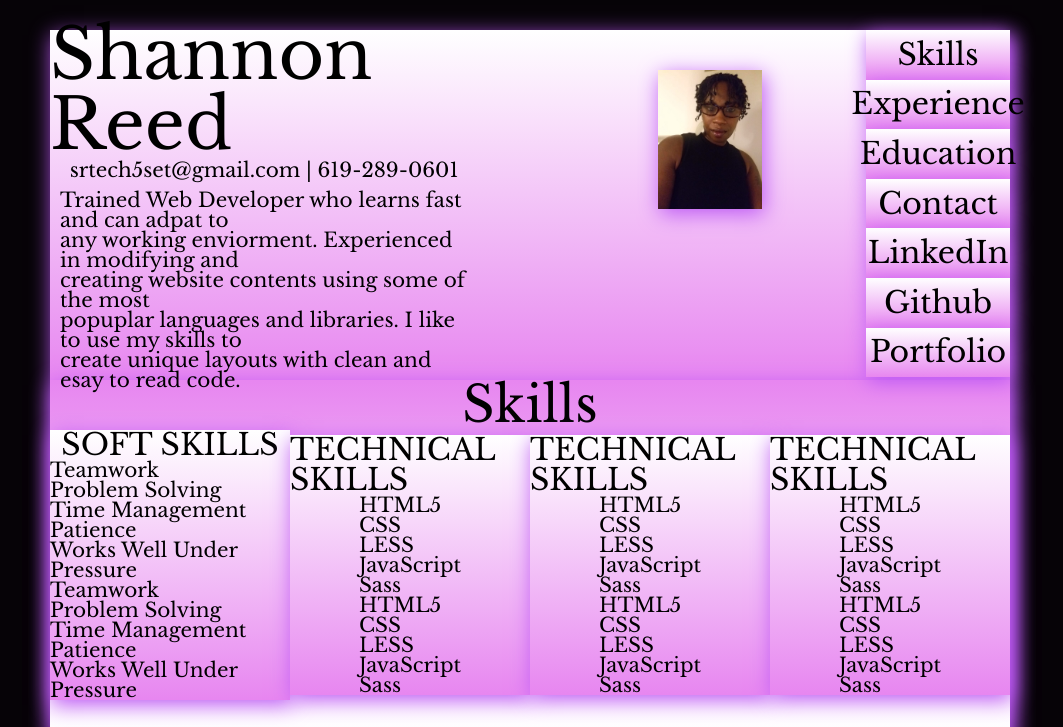
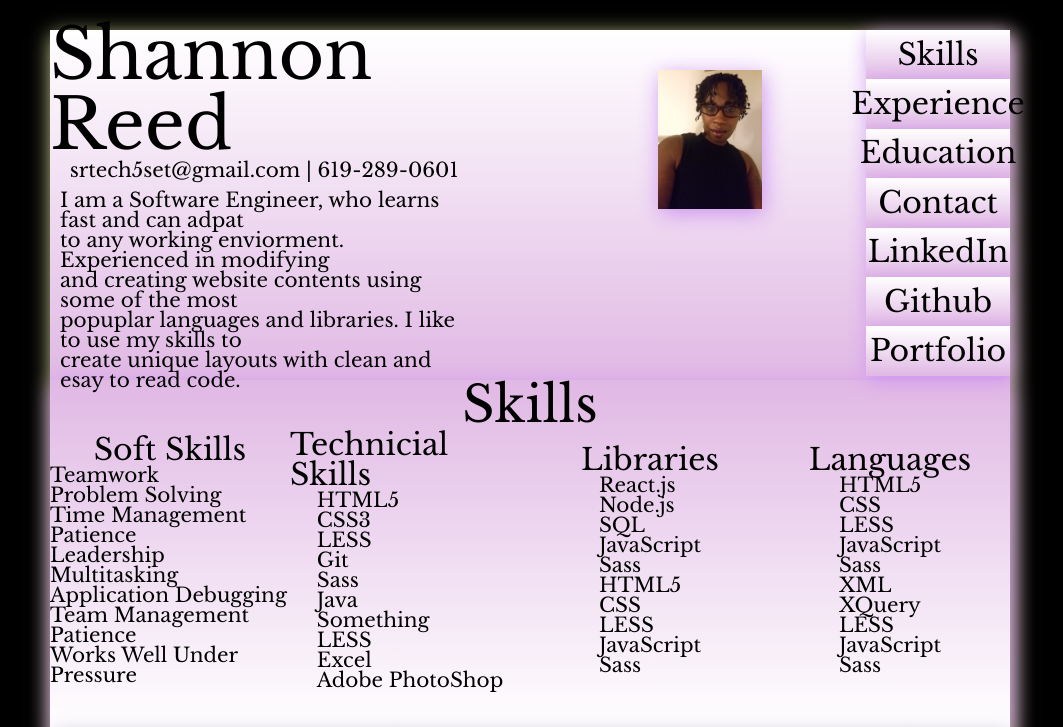
Before and after one commit to 2nd-Level/digital-resume, a website: page index.html in a window 1280 px wide. Shown: the top 727 px of the page, without its empty margins (110-1173 px from the left). Drawn offline with nearby package versions, Linux system fonts and the light colour scheme.

Commit message:
added photo and fonts, changed background styling

```diff
--- a/css/normalize.css
+++ b/css/normalize.css
@@ -51,5 +51,5 @@ table {
 
 html {
 	font-size: 62.5%;
-	background-color: #060307;
+	background-color: black;
 }
--- a/index.html
+++ b/index.html
@@ -17,8 +17,8 @@
       <div class = 'header-info'>
         <h1>Shannon Reed</h1>
         <span>srtech5set@gmail.com | 619-289-0601</span><br>
-        <h5>Trained Web Developer who learns fast and can adpat to<br> any
-            working enviorment. Experienced in modifying and<br> creating
+        <h5>I am a Software Engineer, who learns fast and can adpat <br>to any
+            working enviorment. Experienced in modifying<br> and creating
             website contents using some of the most<br> popuplar languages
             and libraries. I like to use my skills to<br> create unique layouts
            with clean and esay to read code.
@@ -34,8 +34,8 @@
               <a href = "#experience"><span>Experience</span></a>
               <a href = "#education"><span>Education</span></a>
               <a href = "#contact"><span>Contact</span></a>
-              <a href = "#"><span>LinkedIn</span></a>
-              <a href = "#"><span>Github</span></a>
+              <a href = "https://www.linkedin.com/in/shannonreedtechset5/"><span>LinkedIn</span></a>
+              <a href = "https://github.com/shanreed"><span>Github</span></a>
               <a href = "#"><span>Portfolio</span></a>
             </nav>
         </div>
@@ -45,42 +45,42 @@
             <h2>Skills</h2>
     <div class = 'skills'>
       <div class = 'box'>
-            <h3>SOFT SKILLS</h3>
+            <h3>Soft Skills</h3>
                 <ul>
                   <li>Teamwork</li>
                   <li>Problem Solving</li>
                   <li>Time Management</li>
                   <li>Patience</li>
-                  <li>Works Well Under Pressure</li>
-                  <li>Teamwork</li>
-                  <li>Problem Solving</li>
-                  <li>Time Management</li>
+                  <li>Leadership</li>
+                  <li>Multitasking</li>
+                  <li>Application Debugging</li>
+                  <li>Team Management</li>
                   <li>Patience</li>
                   <li>Works Well Under Pressure</li>
                 </ul>
       </div>
 
       <div class = 'box'>
-            <h3>TECHNICAL SKILLS</h3>
+            <h3>Technicial Skills</h3>
                 <ul>
                   <li>HTML5</li>
-                  <li>CSS</li>
+                  <li>CSS3</li>
                   <li>LESS</li>
-                  <li>JavaScript</li>
+                  <li>Git</li>
                   <li>Sass</li>
-                  <li>HTML5</li>
-                  <li>CSS</li>
+                  <li>Java</li>
+                  <li>Something</li>
                   <li>LESS</li>
-                  <li>JavaScript</li>
-                  <li>Sass</li>
+                  <li>Excel</li>
+                  <li>Adobe PhotoShop</li>
                 </ul>
       </div>
       <div class = 'box'>
-          <h3>TECHNICAL SKILLS</h3>
+          <h3>Libraries</h3>
               <ul>
-                <li>HTML5</li>
-                <li>CSS</li>
-                <li>LESS</li>
+                <li>React.js</li>
+                <li>Node.js</li>
+                <li>SQL</li>
                 <li>JavaScript</li>
                 <li>Sass</li>
                 <li>HTML5</li>
@@ -91,15 +91,15 @@
               </ul>
     </div>
     <div class = 'box'>
-        <h3>TECHNICAL SKILLS</h3>
+        <h3>Languages</h3>
             <ul>
               <li>HTML5</li>
               <li>CSS</li>
               <li>LESS</li>
               <li>JavaScript</li>
               <li>Sass</li>
-              <li>HTML5</li>
-              <li>CSS</li>
+              <li>XML</li>
+              <li>XQuery</li>
               <li>LESS</li>
               <li>JavaScript</li>
               <li>Sass</li>
@@ -170,8 +170,8 @@
         <p><a href = 'https://shanreed.github.io/portfolio-website/#contact'>Click Here To Have Me Contact You</a></p>
       </div>
       <ul class = 'social-media'>
-          <li><i class="fa fa-github" style="font-size:48px;color:red"></i></li>
-          <li><i class="fa fa-linkedin-square" style="font-size:48px;color:red"></i></li>
+          <li><a href = "https://github.com/shanreed"><i class="fa fa-github" style="font-size:48px;color:red"></i></a></li>
+          <li><a href = "https://www.linkedin.com/in/shannonreedtechset5/"><i class="fa fa-linkedin-square" style="font-size:48px;color:red"></i></a></li>
 
       </ul>
     </section>
--- a/less/contact.less
+++ b/less/contact.less
@@ -1,7 +1,9 @@
 //contact
 
 .contact {
-    .middle-cards(linear-gradient(white, rgb(231, 134, 240)));
+    .middle-cards(linear-gradient(white, rgb(224, 184, 228)));
+    box-shadow: 2px 5px 20px;
+    color: #b7a8c0;
     display: flex;
     flex-direction: column;
     align-items: center;
--- a/less/container.less
+++ b/less/container.less
@@ -3,6 +3,6 @@
     max-width: 75%;
     margin:0 auto;
     box-shadow: 2px 5px 20px;
-    color: #BC58F4;
+    color: rgb(230, 235, 162);
     margin-top: 30px;
 }
--- a/less/education.less
+++ b/less/education.less
@@ -1,15 +1,18 @@
 //education
 .education-section{
-    .middle-cards(linear-gradient(rgb(231, 134, 240), white));
+    .middle-cards(linear-gradient(rgb(224, 184, 228), white));
+    box-shadow: 2px 5px 20px;
+    color:rgb(207, 149, 240);
     h2{
         .headings();
+        color: black;
     }
     .education{
         .card-info();
 
         .edu{
             .each-card();
-            .colormix1();
+            // .colormix1();
             h4 {
                 .sub-headings();
                 color:black
--- a/less/experience.less
+++ b/less/experience.less
@@ -1,14 +1,17 @@
 //experience
 .experience-section{
-    .middle-cards(linear-gradient(white, rgb(231, 134, 240)));
+    .middle-cards(linear-gradient(white, rgb(224, 184, 228)));
+    box-shadow: 2px 5px 20px;
+    color: #b7a8c0;
     h2{
         .headings();
+        color:black;
     }
     .experience{
         .card-info();
         .exper{
             .each-card();
-            .colormix1();
+            // .colormix1();
             h4 {
                 .sub-headings();
                 color:black
--- a/less/header.less
+++ b/less/header.less
@@ -6,7 +6,7 @@
 
 //header
 .header {
-    background-image: linear-gradient(white, rgb(231, 134, 240));
+    .bg();
     display: flex;
     justify-content: space-between
 
@@ -55,7 +55,7 @@ a {
     text-decoration: none;
     display: flex;
     font-size: 3rem;
-    padding: 9.8px 0;
+    padding: 9.7px 0;
     span {
         color: black;
     }
--- a/less/mixins.less
+++ b/less/mixins.less
@@ -1,8 +1,19 @@
 .colormix1() {
-    background-image: linear-gradient(white, rgb(231, 134, 240));
+    background-image: linear-gradient(white, rgb(224, 184, 228));
     box-shadow: 2px 5px 20px;
-    color: #BC58F4;
+    color: rgb(207, 149, 240);
 }
+
+.colormix2() {
+    background-image: linear-gradient(rgb(224, 184, 228), white);
+    box-shadow: 2px 5px 20px;
+    color: rgb(207, 149, 240);
+}
+
+.bg(){
+    background-image: linear-gradient(white, rgb(224, 184, 228));
+}
+
 
 .centerflex(){
     justify-content: center;
--- a/less/skills.less
+++ b/less/skills.less
@@ -1,9 +1,7 @@
 //skills
 
 .skills-section{
-    background-image: linear-gradient(rgb(231, 134, 240), white);
-    box-shadow: 2px 5px 20px;
-    color: #BC58F4;
+    .colormix2();
     display:flex;
     flex-direction: column;
     align-items: center;
@@ -16,7 +14,7 @@
         .centerflex();
         width: 100%;
         .box {
-            .colormix1();
+            // .colormix1();
             width: 40%;
             display: flex;
             flex-direction: column;
```
Also changed, not shown: css/index.css.
